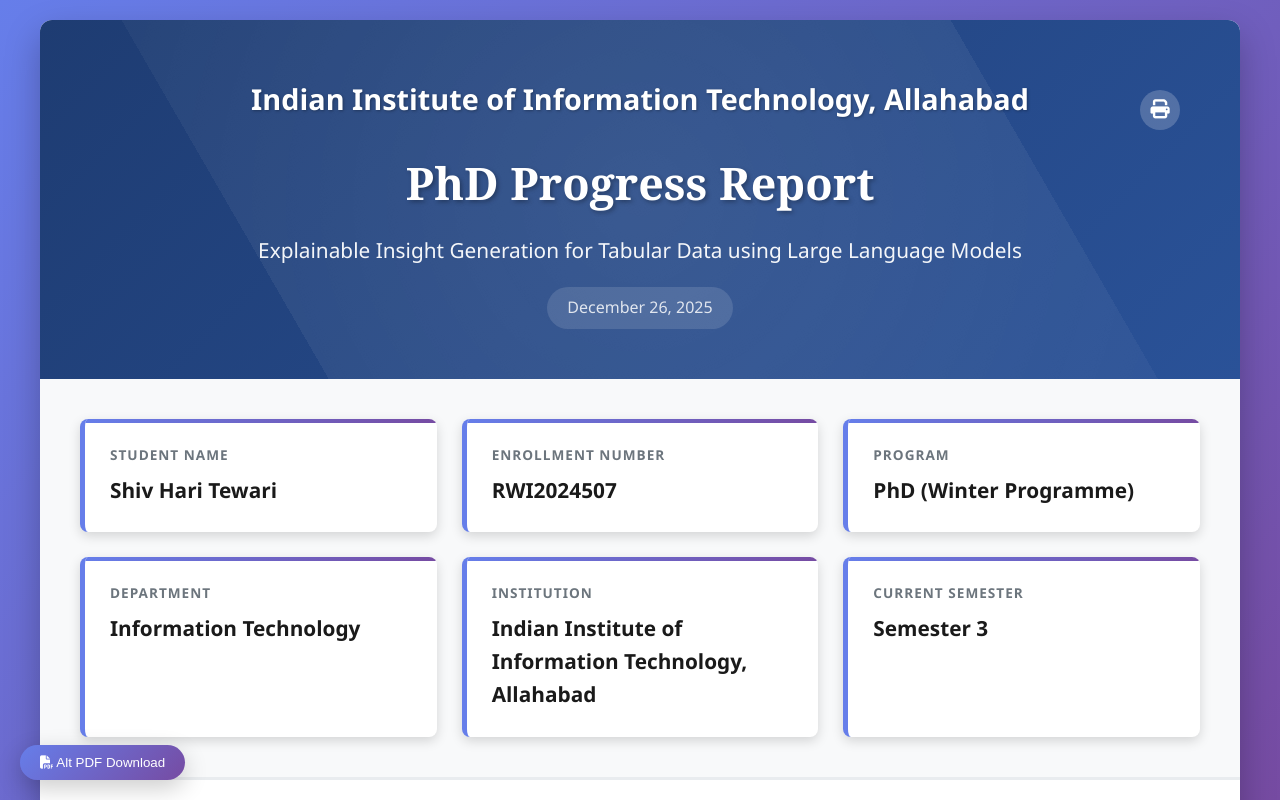
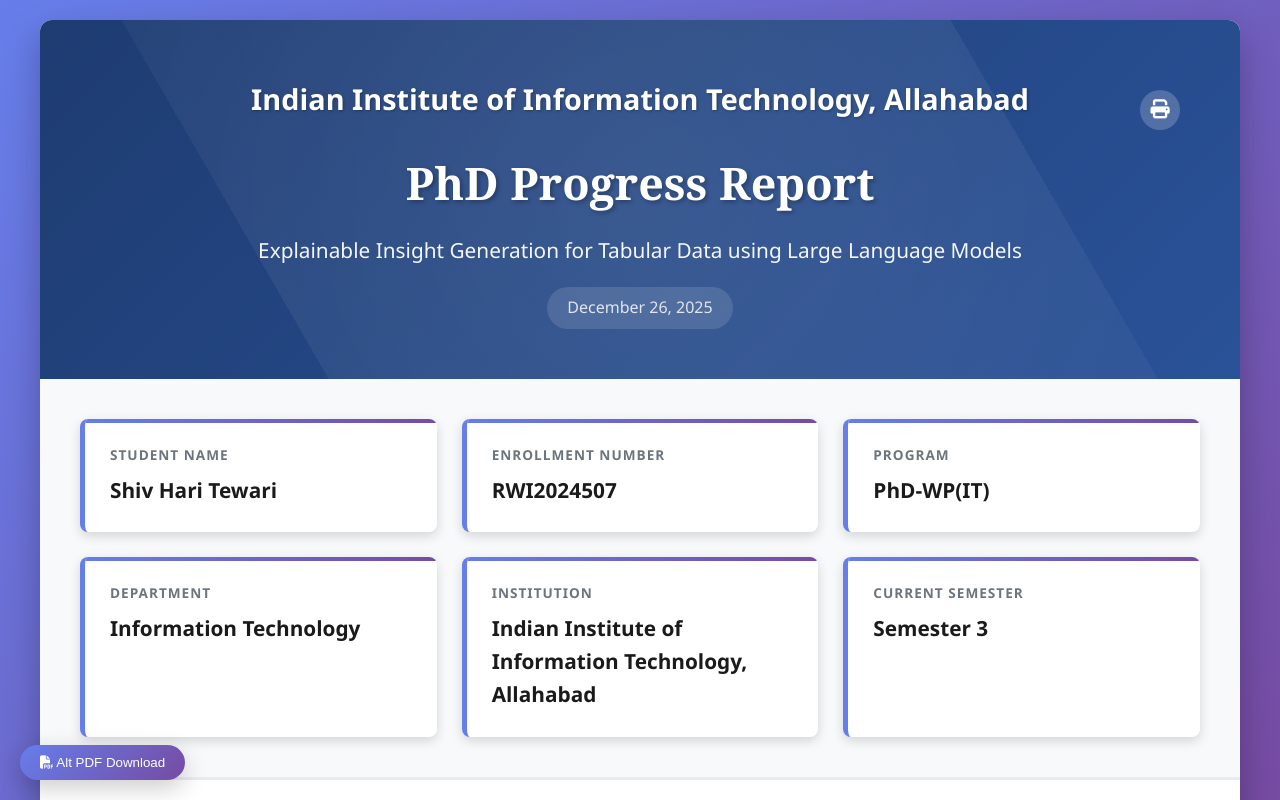
Before and after one commit to Shivhari99/Phd-Progress-Report-HTML, a plain HTML site: page index.html in a window 1280 px wide. Shown: the top 800 px of the page. Drawn offline with Linux system fonts and the light colour scheme.

Commit message:
Update and rename main.html to index.html

```diff
--- a/main.html
+++ b/index.html
@@ -1117,7 +1117,7 @@
             </div>
             <div class="info-card">
                 <div class="info-label">Program</div>
-                <div class="info-value">PhD (Winter Programme)</div>
+                <div class="info-value">PhD-WP(IT)</div>
             </div>
             <div class="info-card">
                 <div class="info-label">Department</div>
```
